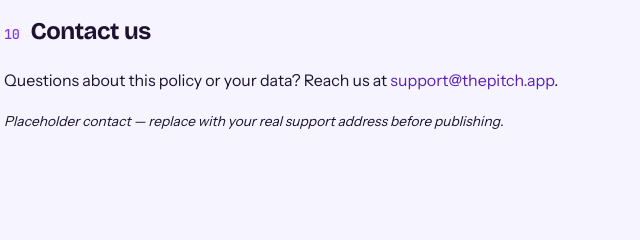
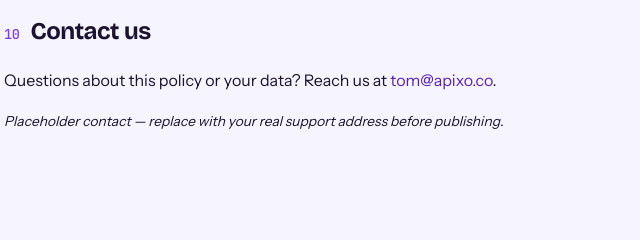
Before and after one commit to Apixo/ThePitchWebsite, a plain HTML site: page privacy_policy.html in a window 1280 px wide. Shown: the part 3922-4162 px from the top of the page, 370-1010 px from the left. Drawn offline with nearby package versions, Linux system fonts and the light colour scheme.

```diff
--- a/privacy_policy.html
+++ b/privacy_policy.html
@@ -220,7 +220,7 @@
 
     <section id="contact">
       <h2><span class="num">10</span> Contact us</h2>
-      <p>Questions about this policy or your data? Reach us at <a href="mailto:support@thepitch.app">support@thepitch.app</a>.</p>
+      <p>Questions about this policy or your data? Reach us at <a href="mailto:tom@apixo.co">tom@apixo.co</a>.</p>
       <p class="note">Placeholder contact — replace with your real support address before publishing.</p>
     </section>
   </main>
@@ -232,7 +232,7 @@
     <span>
       <a href="index.html">Home</a>
       <a href="terms_of_use.html">Terms of Use</a>
-      <a href="mailto:support@thepitch.app">Contact</a>
+      <a href="mailto:tom@apixo.co">Contact</a>
     </span>
   </div>
 </footer>
```
Also changed, not shown: index.html (+1 -1 lines), terms_of_use.html (+2 -2 lines), 3 other files.
